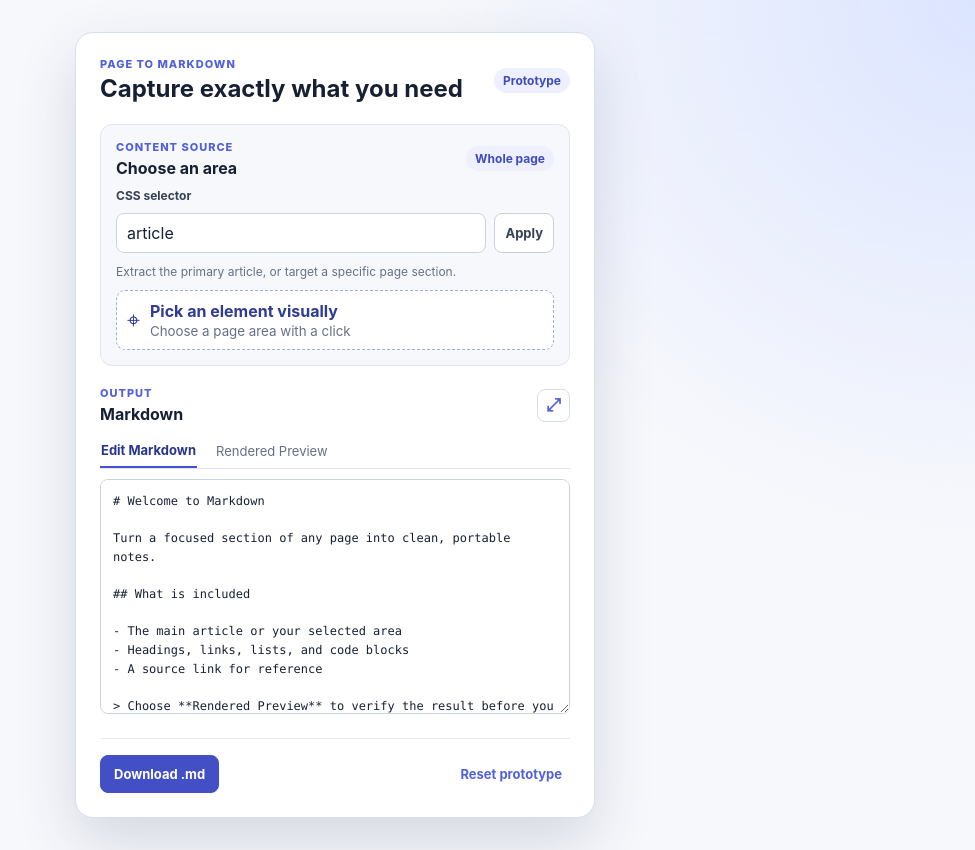
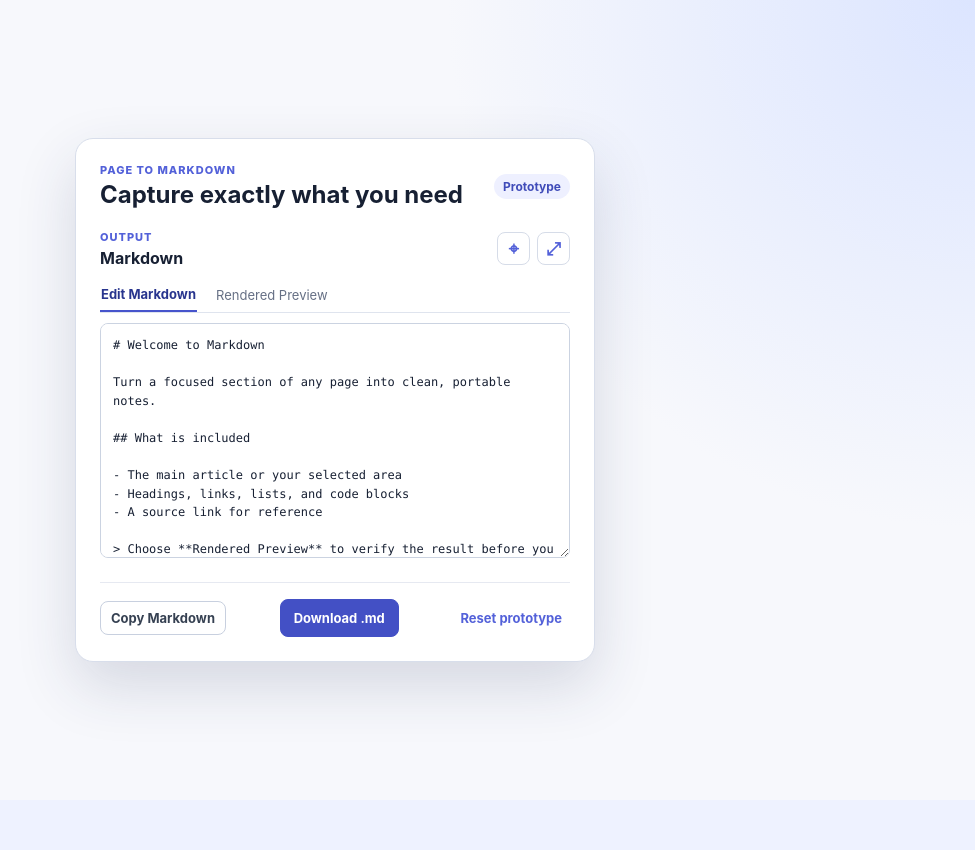
Before and after one commit to AbdouMoumen/webpage-to-markdown, a browser extension: page prototype/index.html in a window 1280 px wide. Shown: the whole page, without its empty margins (305-1280 px from the left). After the commit the page ends 800 px from the top, so only its background shows below. Drawn offline with Linux system fonts and the light colour scheme.

Commit message:
feat: streamline prototype picker controls
Co-authored-by: Copilot App <223556219+Copilot@users.noreply.github.com>

```diff
--- a/prototype/app.js
+++ b/prototype/app.js
@@ -1,13 +1,21 @@
 const popup = document.querySelector("#popup");
 const closedState = document.querySelector("#closed-state");
-const selector = document.querySelector("#selector");
-const selectorMessage = document.querySelector("#selector-message");
-const pickerStatus = document.querySelector("#picker-status");
+const activityStatus = document.querySelector("#activity-status");
 const markdown = document.querySelector("#markdown");
 const preview = document.querySelector("#preview-panel");
 const editorDialog = document.querySelector("#editor-dialog");
 const dialogMarkdown = document.querySelector("#dialog-markdown");
 const dialogPreview = document.querySelector("#dialog-preview");
+let statusTimeout;
+
+function showActivity(message) {
+  window.clearTimeout(statusTimeout);
+  activityStatus.textContent = message;
+  activityStatus.hidden = false;
+  statusTimeout = window.setTimeout(() => {
+    activityStatus.hidden = true;
+  }, 2400);
+}
 
 function escapeHtml(value) {
   return value.replace(/[&<>"']/g, (character) => ({
@@ -68,16 +76,20 @@ function downloadMarkdown() {
   }, 150);
 }
 
-document.querySelector("#apply-selector").addEventListener("click", () => {
-  const value = selector.value.trim() || "whole page";
-  pickerStatus.textContent = value === "whole page" ? "Whole page" : "Selector active";
-  selectorMessage.textContent = `Prototype selection applied: ${value}.`;
+document.querySelector("#start-picker").addEventListener("click", () => {
+  showActivity("Element picker activated (prototype simulation).");
 });
 
-document.querySelector("#start-picker").addEventListener("click", () => {
-  pickerStatus.textContent = "Picker active";
-  selectorMessage.textContent = "Prototype picker: hovering the page would highlight elements; a click would set the selector.";
-  document.querySelector("#start-picker").querySelector("small").textContent = "Waiting for an element click (simulated)";
+document.querySelector("#copy").addEventListener("click", async () => {
+  try {
+    await navigator.clipboard.writeText(markdown.value);
+    showActivity("Markdown copied to the clipboard.");
+  } catch {
+    markdown.focus();
+    markdown.select();
+    document.execCommand("copy");
+    showActivity("Markdown copied to the clipboard.");
+  }
 });
 
 document.querySelector("#edit-tab").addEventListener("click", () => {
--- a/prototype/index.html
+++ b/prototype/index.html
@@ -17,39 +17,18 @@
           <span class="prototype-badge">Prototype</span>
         </header>
 
-        <section class="selection-card" aria-labelledby="selection-title">
-          <div class="section-heading">
-            <div>
-              <p class="section-kicker">CONTENT SOURCE</p>
-              <h2 id="selection-title">Choose an area</h2>
-            </div>
-            <span id="picker-status" class="status-pill">Whole page</span>
-          </div>
-
-          <label for="selector">CSS selector</label>
-          <div class="selector-row">
-            <input id="selector" type="text" value="article" placeholder="article, main, .content">
-            <button id="apply-selector" class="subtle-button" type="button">Apply</button>
-          </div>
-          <p id="selector-message" class="helper">Extract the primary article, or target a specific page section.</p>
-
-          <button id="start-picker" class="picker-button" type="button">
-            <span class="picker-icon" aria-hidden="true">⌖</span>
-            <span>
-              <strong>Pick an element visually</strong>
-              <small>Choose a page area with a click</small>
-            </span>
-          </button>
-        </section>
-
         <section class="editor-section" aria-labelledby="editor-title">
           <div class="section-heading">
             <div>
               <p class="section-kicker">OUTPUT</p>
               <h2 id="editor-title">Markdown</h2>
             </div>
-            <button id="expand-editor" class="icon-button" type="button" aria-label="Expand editor">⤢</button>
+            <div class="editor-tools">
+              <button id="start-picker" class="icon-button" type="button" aria-label="Pick page element" title="Pick page element">⌖</button>
+              <button id="expand-editor" class="icon-button" type="button" aria-label="Expand editor" title="Expand editor">⤢</button>
+            </div>
           </div>
+          <p id="activity-status" class="activity-status" role="status" hidden></p>
 
           <div class="tabs" role="tablist" aria-label="Output view">
             <button id="edit-tab" class="tab active" type="button" role="tab" aria-selected="true" aria-controls="edit-panel">Edit Markdown</button>
@@ -73,6 +52,7 @@ Turn a focused section of any page into clean, portable notes.
         </section>
 
         <footer class="actions">
+          <button id="copy" class="subtle-button" type="button">Copy Markdown</button>
           <button id="download" class="primary-button" type="button">Download .md</button>
           <button id="reset-prototype" class="text-button" type="button">Reset prototype</button>
         </footer>
--- a/prototype/styles.css
+++ b/prototype/styles.css
@@ -55,7 +55,7 @@ h1, h2, p { margin-top: 0; }
 h1 { font-size: 24px; line-height: 1.2; margin-bottom: 0; }
 h2 { font-size: 16px; margin-bottom: 0; }
 
-.prototype-badge, .status-pill {
+.prototype-badge {
   background: #eef0ff;
   border-radius: 999px;
   color: #404cb9;
@@ -65,52 +65,21 @@ h2 { font-size: 16px; margin-bottom: 0; }
   white-space: nowrap;
 }
 
-.selection-card {
-  background: #f7f8fc;
-  border: 1px solid #e1e5f0;
-  border-radius: 12px;
-  display: grid;
-  gap: 10px;
-  padding: 15px;
-}
-
-label { color: #364152; font-size: 12px; font-weight: 700; }
-
-.selector-row { display: flex; gap: 8px; }
-
-input, textarea {
+textarea {
   border: 1px solid #cbd3e1;
   border-radius: 8px;
   color: #172033;
   outline: none;
 }
 
-input { min-width: 0; padding: 9px 10px; width: 100%; }
-
-input:focus, textarea:focus {
+textarea:focus {
   border-color: #5361d9;
   box-shadow: 0 0 0 3px rgb(83 97 217 / 16%);
 }
 
-.helper { color: #667085; font-size: 12px; line-height: 1.45; margin: 0; }
-
-.picker-button {
-  align-items: center;
-  background: #fff;
-  border: 1px dashed #9ca8e8;
-  border-radius: 9px;
-  color: #303b92;
-  display: flex;
-  gap: 10px;
-  padding: 10px;
-  text-align: left;
-}
-
-.picker-button:hover { background: #f1f3ff; }
-.picker-button small { color: #667085; display: block; margin-top: 2px; }
-.picker-icon { font-size: 23px; }
-
 .editor-section { display: grid; gap: 10px; }
+.editor-tools { display: flex; gap: 7px; }
+.activity-status { color: #5361d9; font-size: 12px; margin: -2px 0 0; }
 
 .tabs { border-bottom: 1px solid #dfe4ee; display: flex; gap: 18px; }
 
```
Also changed, not shown: prototype/README.md.
